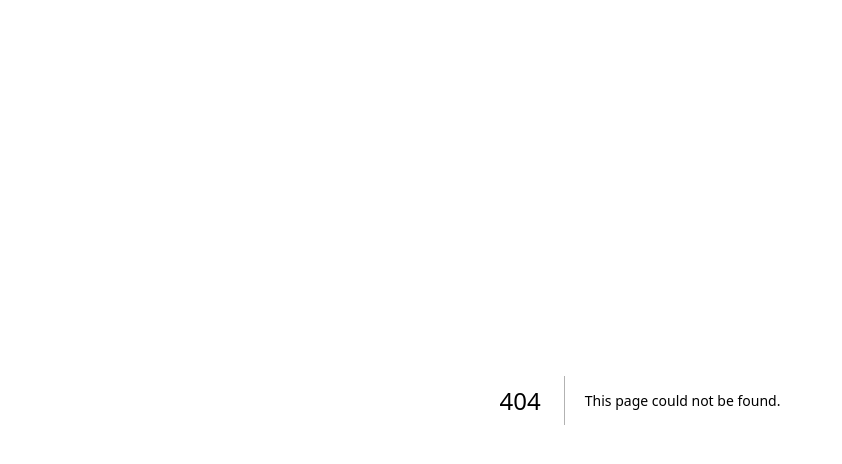
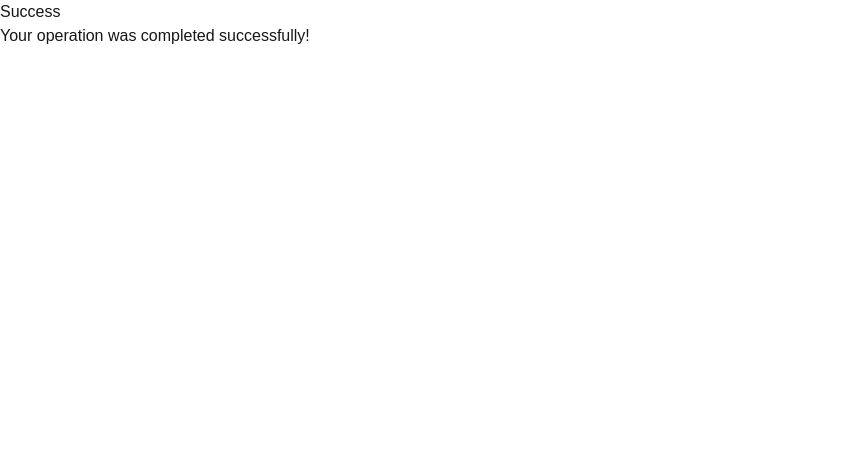
Before and after one commit to DivyanshuTiwari-1/strip, a Next.js app: page /components/success in a window 1280 px wide. Before the commit this address had no page. Shown: the top 464 px of the page, without its empty margins (0-842 px from the left). Built offline with nearby package versions, Linux system fonts and the light colour scheme.

Commit message:
added a success page

```diff
--- a/src/app/components/CheckoutForm.tsx
+++ b/src/app/components/CheckoutForm.tsx
@@ -20,7 +20,7 @@ function CheckoutForm() {
 
     const { error } = await stripe.confirmPayment({
       elements,
-      confirmParams: { return_url: "https://yourwebsite.com/success" },
+      confirmParams: { return_url: "https://strip-omega.vercel.app/comopnents/success" },
     });
 
     if (error) {
--- /dev/null
+++ b/src/app/components/success/page.tsx
@@ -0,0 +1,13 @@
+"use client"
+import React from 'react';
+
+const Success: React.FC = () => {
+    return (
+        <div>
+            <h1>Success</h1>
+            <p>Your operation was completed successfully!</p>
+        </div>
+    );
+};
+
+export default Success;
--- a/src/app/page.tsx
+++ b/src/app/page.tsx
@@ -11,7 +11,7 @@ export default function CheckoutPage() {
   const handlePlanChange = (plan: string) => {
     setSelectedPlan(plan);
     if (plan === "1-Month Plan") {
-      setAmount(10); // Discounted first-month price
+      setAmount(0.05); // Discounted first-month price
     } else if (plan === "3-Month Plan") {
       setAmount(69.99); // Regular price
     } else {
```
